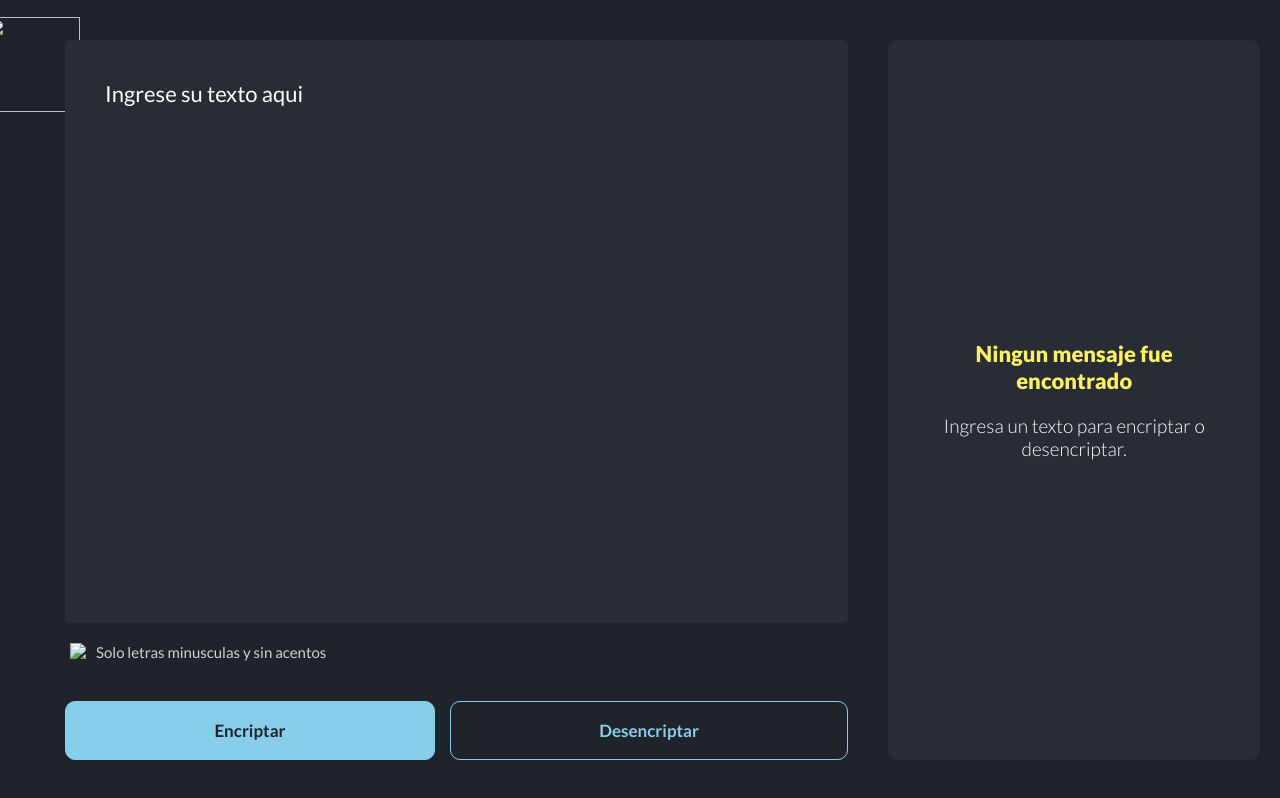
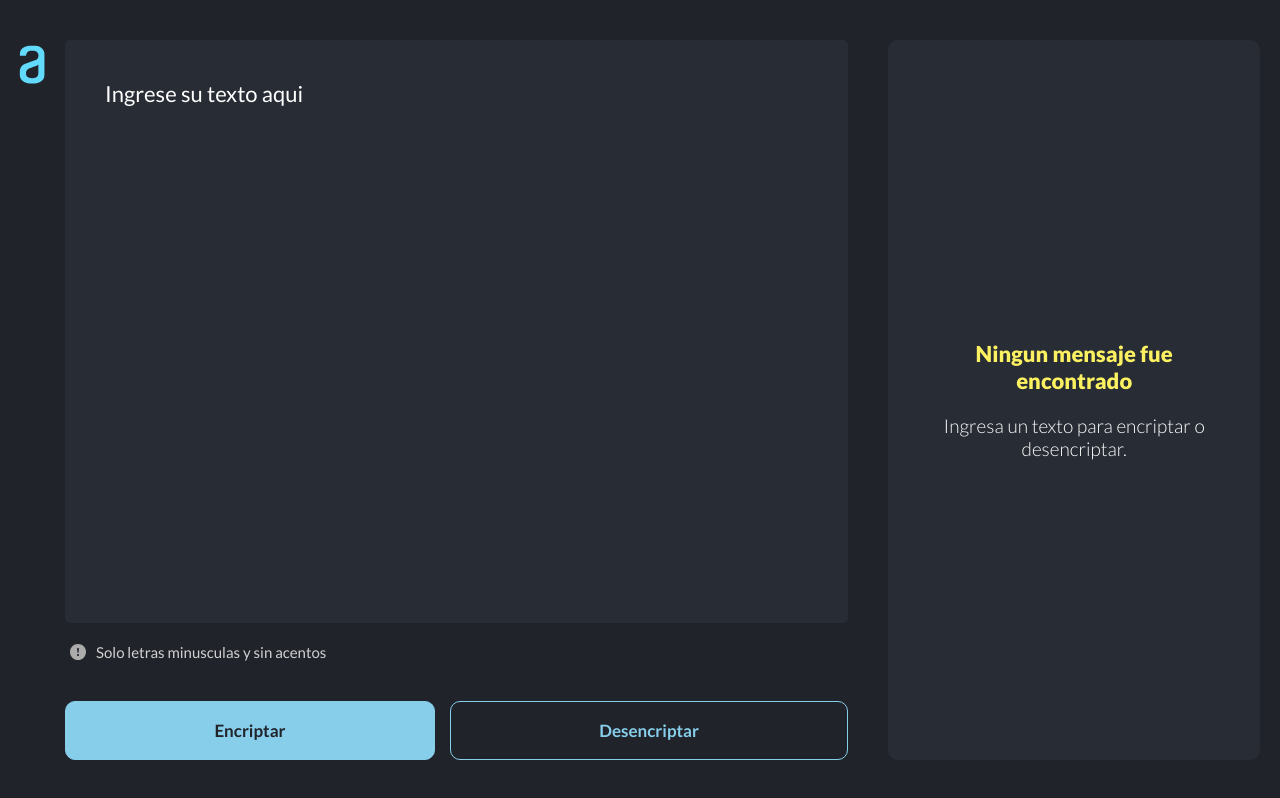
Before and after one commit to iranmederos/Text-encryptor, a plain HTML site: page index.html in a window 1280 px wide. Drawn offline with Linux system fonts and the light colour scheme.

Commit message:
Update index.html

```diff
--- a/index.html
+++ b/index.html
@@ -15,7 +15,7 @@
 
 <body>
   <header class="header">
-    <img src=".logo.svg">
+    <img src="./logo.svg">
   </header>
   <main class="main">
 
@@ -23,7 +23,7 @@
       <textarea placeholder="Ingrese su texto aqui" id='textarea1'></textarea>
 
       <article class="block1__aviso">
-        <img src=".vector.svg">
+        <img src="./vector.svg">
         <p>Solo letras minusculas y sin acentos</p>
       </article>
 
```
